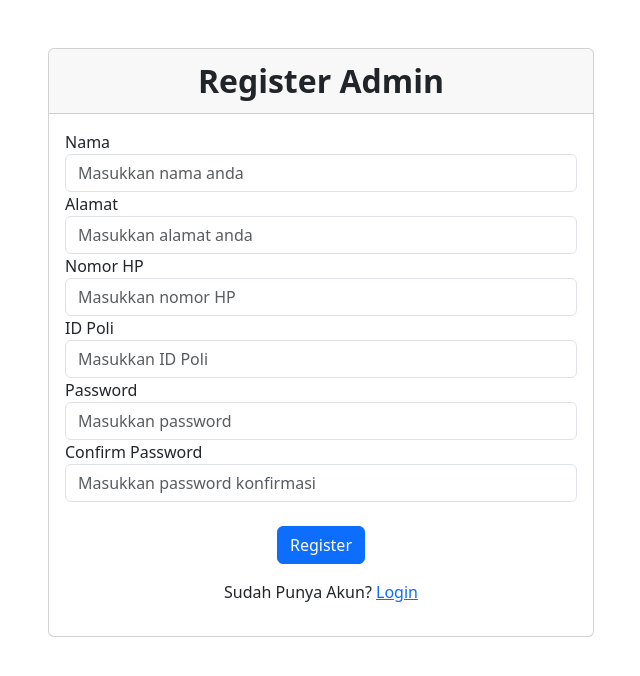
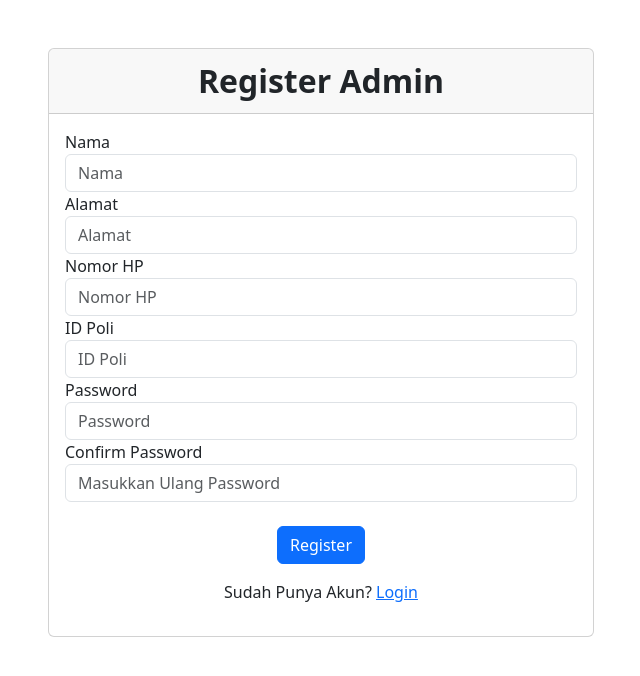
Before and after one commit to raiyanabl/poli-udinus, a PHP site: page /index.php?page=registerDokter in a window 1280 px wide. Shown: the part 56-732 px from the top of the page, without its empty margins (319-959 px from the left). Run offline with PHP 8.4, Linux system fonts and the light colour scheme.

Commit message:
Add files via upload

```diff
--- a/loginAdmin.php
+++ b/loginAdmin.php
@@ -47,11 +47,11 @@ if ($_SERVER['REQUEST_METHOD'] == 'POST') {
                         <div class="form-group">
                             <label for="username">Username</label>
 
-                            <input type="text" name="username" class="form-control" required placeholder="Masukkan nama anda">
+                            <input type="text" name="username" class="form-control" required placeholder="Masukkan Nama">
                         </div>
                         <div class="form-group">
                             <label for="password">Password</label>
-                            <input type="password" name="password" class="form-control" required placeholder="Masukkan password anda">
+                            <input type="password" name="password" class="form-control" required placeholder="Masukkan Password">
                         </div>
                         <br>
                         <div class="text-center">
--- a/loginDokter.php
+++ b/loginDokter.php
@@ -46,11 +46,11 @@ if ($_SERVER['REQUEST_METHOD'] == 'POST') {
                         ?>
                         <div class="form-group">
                             <label for="nama">Nama</label>
-                            <input type="text" name="nama" class="form-control" required placeholder="Masukkan nama anda">
+                            <input type="text" name="nama" class="form-control" required placeholder="Masukkan Nama">
                         </div>
                         <div class="form-group">
                             <label for="password">Password</label>
-                            <input type="password" name="password" class="form-control" required placeholder="Masukkan password anda">
+                            <input type="password" name="password" class="form-control" required placeholder="Masukkan Password">
                         </div>
                         <br>
                         <div class="text-center">
--- a/registerAdmin.php
+++ b/registerAdmin.php
@@ -53,15 +53,15 @@ if ($_SERVER['REQUEST_METHOD'] == 'POST') {
                         ?>
                         <div class="form-group">
                             <label for="username">Username</label>
-                            <input type="text" name="username" class="form-control" required placeholder="Masukkan nama anda">
+                            <input type="text" name="username" class="form-control" required placeholder="Nama">
                         </div>
                         <div class="form-group">
                             <label for="password">Password</label>
-                            <input type="password" name="password" class="form-control" required placeholder="Masukkan password">
+                            <input type="password" name="password" class="form-control" required placeholder="Password">
                         </div>
                         <div class="form-group">
                             <label for="confirm_password">Confirm Password</label>
-                            <input type="password" name="confirm_password" class="form-control" required placeholder="Masukkan password konfirmasi">
+                            <input type="password" name="confirm_password" class="form-control" required placeholder="Masukkan Ulang Password">
                         </div>
                         <br>
                         <div class="text-center">
--- a/registerDokter.php
+++ b/registerDokter.php
@@ -58,27 +58,27 @@ if ($_SERVER['REQUEST_METHOD'] == 'POST') {
                         ?>
                         <div class="form-group">
                             <label for="nama">Nama</label>
-                            <input type="text" name="nama" class="form-control" required placeholder="Masukkan nama anda">
+                            <input type="text" name="nama" class="form-control" required placeholder="Nama">
                         </div>
                         <div class="form-group">
                             <label for="alamat">Alamat</label>
-                            <input type="text" name="alamat" class="form-control" required placeholder="Masukkan alamat anda">
+                            <input type="text" name="alamat" class="form-control" required placeholder="Alamat">
                         </div>
                         <div class="form-group">
                             <label for="no_hp">Nomor HP</label>
-                            <input type="text" name="no_hp" class="form-control" required placeholder="Masukkan nomor HP">
+                            <input type="text" name="no_hp" class="form-control" required placeholder="Nomor HP">
                         </div>
                         <div class="form-group">
                             <label for="id_poli">ID Poli</label>
-                            <input type="text" name="id_poli" class="form-control" required placeholder="Masukkan ID Poli">
+                            <input type="text" name="id_poli" class="form-control" required placeholder="ID Poli">
                         </div>
                         <div class="form-group">
                             <label for="password">Password</label>
-                            <input type="password" name="password" class="form-control" required placeholder="Masukkan password">
+                            <input type="password" name="password" class="form-control" required placeholder="Password">
                         </div>
                         <div class="form-group">
                             <label for="confirm_password">Confirm Password</label>
-                            <input type="password" name="confirm_password" class="form-control" required placeholder="Masukkan password konfirmasi">
+                            <input type="password" name="confirm_password" class="form-control" required placeholder="Masukkan Ulang Password">
                         </div>
                         <br>
                         <div class="text-center">
```
